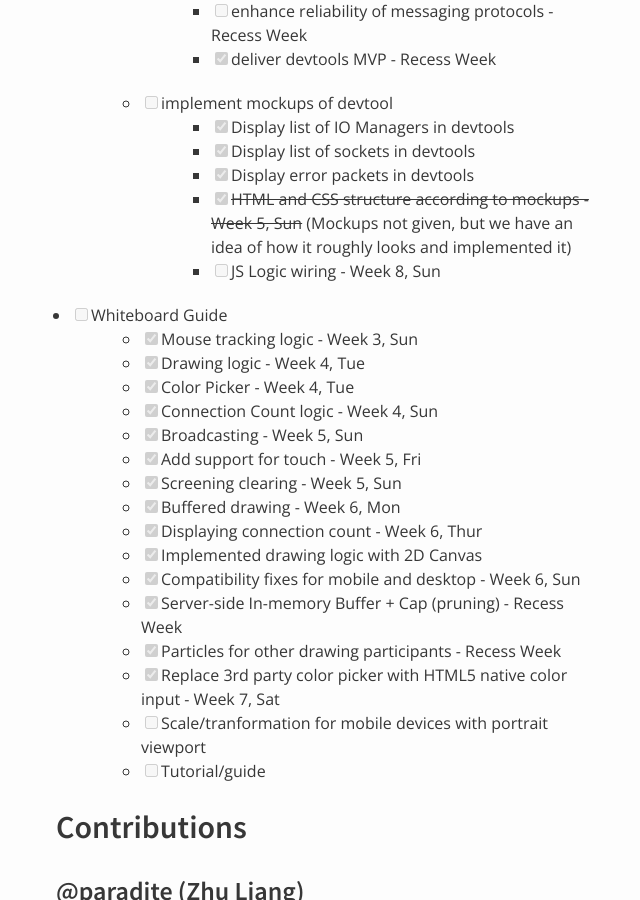
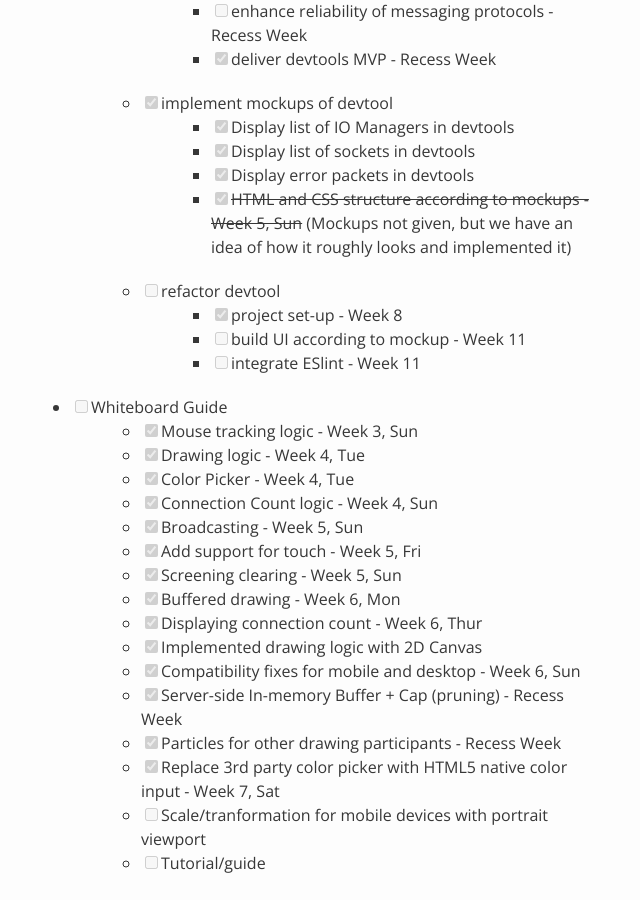
Before and after one commit to nus-oss/cs3281-AY1516S2-website, a Jekyll site: the page built from teams/socketio.md, in a window 1280 px wide and 900 px high, scrolled down 1956 px. Shown: the whole window, without its empty margins (314-954 px from the left). Built offline with Jekyll 4.4.1, drawn with Linux system fonts in a browser that asks for light colours; some of the changed text lies outside the part shown.

Commit message:
update contribs

```diff
--- a/teams/socketio.md
+++ b/teams/socketio.md
@@ -67,12 +67,15 @@ permalink: /teams/socketio/
     * [x] implement io-emitter over chrome protocols - Week 6, Sun
     * [ ] enhance reliability of messaging protocols - Recess Week
     * [x] deliver devtools MVP - Recess Week
-  * [ ] implement mockups of devtool
+  * [x] implement mockups of devtool
     * [x] Display list of IO Managers in devtools
     * [x] Display list of sockets in devtools
     * [x] Display error packets in devtools
     * [x] ~~HTML and CSS structure according to mockups - Week 5, Sun~~ (Mockups not given, but we have an idea of how it roughly looks and implemented it)
-    * [ ] JS Logic wiring - Week 8, Sun
+  * [ ] refactor devtool
+    * [x] project set-up - Week 8
+    * [ ] build UI according to mockup - Week 11
+    * [ ] integrate ESlint - Week 11
 
 * [ ] Whiteboard Guide
   * [x] Mouse tracking logic - Week 3, Sun
@@ -274,7 +277,7 @@ Note: links to github commits represent the last commit for that contribution
 * Deliver dev-tool MVP together with Michael [link](https://github.com/nus-fboa2016-si/socketio-devtool) - Recess Week
 * Display Error to user [link](https://github.com/nus-fboa2016-si/socketio-devtool/commit/c21991bdc07c87ad33a5fc600499ff748a3af976) - Recess Week
 * [README](https://github.com/nus-fboa2016-si/socketio-devtool/blob/master/README.md) for dev-tool - Recess Week
-
+* Project setup for SI-devtool refactor [link](https://github.com/nus-fboa2016-si/socketio-devtool/commit/ed0472ac0f488333ba99b999e1f9d6dcfe39a79a) - Week 8, Mon
 
 #### Contribution to minor project HubTurbo
 * PR [#1227](https://github.com/HubTurbo/HubTurbo/pull/1227) for issue [#1196](https://github.com/HubTurbo/HubTurbo/issues/1196) (closed) -Week 4, Mon
```
